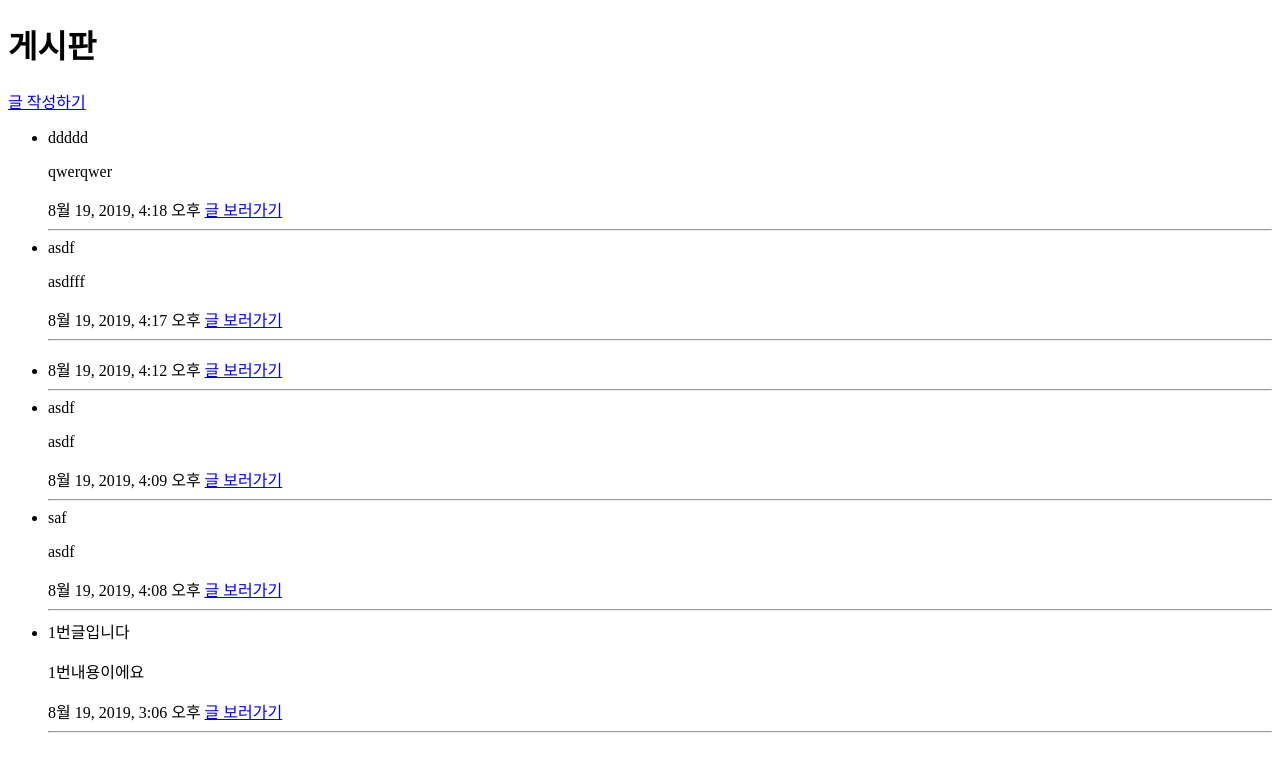
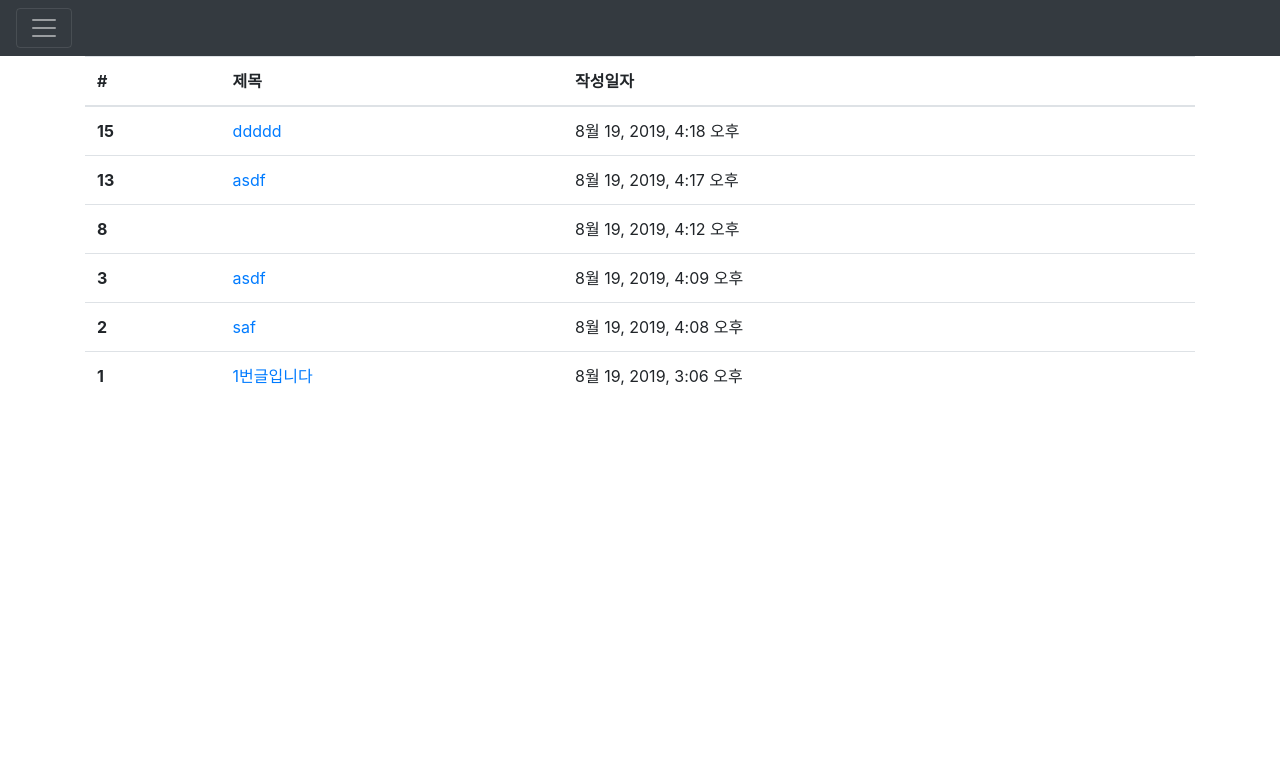
Before and after one commit to ssong10/django-crud, a Django app: page /articles/ in a window 1280 px wide. Shown: the top 772 px of the page. Run offline with Django 3.2, Linux system fonts and the light colour scheme; data comes from the database, SQL or seed files in the repository; both versions use the stored data as it was after the commit; some libraries are stand-ins or nearby versions.

Commit message:
07 | articles | CRUD - U

```diff
--- a/articles/templates/articles/base.html
+++ b/articles/templates/articles/base.html
@@ -5,9 +5,32 @@
   <meta name="viewport" content="width=device-width, initial-scale=1.0">
   <meta http-equiv="X-UA-Compatible" content="ie=edge">
   <title>게시판</title>
+  <link rel="stylesheet" href="https://stackpath.bootstrapcdn.com/bootstrap/4.3.1/css/bootstrap.min.css" integrity="sha384-ggOyR0iXCbMQv3Xipma34MD+dH/1fQ784/j6cY/iJTQUOhcWr7x9JvoRxT2MZw1T" crossorigin="anonymous">
+  <style>
+    {% block css %}
+    {% endblock %}
+  </style>
 </head>
 <body>
-  {% block body %}
-  {% endblock %}
+  <div class="pos-f-t">
+    <div class="collapse" id="navbarToggleExternalContent">
+      <div class="bg-dark p-4">
+        <h5 class="text-white h4">Collapsed content</h5>
+        <span class="text-muted">Toggleable via the navbar brand.</span>
+      </div>
+    </div>
+    <nav class="navbar navbar-dark bg-dark">
+      <button class="navbar-toggler" type="button" data-toggle="collapse" data-target="#navbarToggleExternalContent" aria-controls="navbarToggleExternalContent" aria-expanded="false" aria-label="Toggle navigation">
+        <span class="navbar-toggler-icon"></span>
+      </button>
+    </nav>
+  </div>
+  <div class="container">
+    {% block body %}
+    {% endblock %}
+  </div>
+  <script src="https://code.jquery.com/jquery-3.3.1.slim.min.js" integrity="sha384-q8i/X+965DzO0rT7abK41JStQIAqVgRVzpbzo5smXKp4YfRvH+8abtTE1Pi6jizo" crossorigin="anonymous"></script>
+  <script src="https://cdnjs.cloudflare.com/ajax/libs/popper.js/1.14.7/umd/popper.min.js" integrity="sha384-UO2eT0CpHqdSJQ6hJty5KVphtPhzWj9WO1clHTMGa3JDZwrnQq4sF86dIHNDz0W1" crossorigin="anonymous"></script>
+  <script src="https://stackpath.bootstrapcdn.com/bootstrap/4.3.1/js/bootstrap.min.js" integrity="sha384-JjSmVgyd0p3pXB1rRibZUAYoIIy6OrQ6VrjIEaFf/nJGzIxFDsf4x0xIM+B07jRM" crossorigin="anonymous"></script>
 </body>
 </html>
--- a/articles/templates/articles/detail.html
+++ b/articles/templates/articles/detail.html
@@ -5,5 +5,7 @@
   <h2> {{ article.content}} </h2>
   <h3> {{ article.created_at}} </h3>
   <a href="/articles/">목록으로</a>
-  <a href="/articles/delete/{{ article.pk }}">[X]</a>
+  <a href="/articles/{{ article.pk }}/delete">[X]</a>
+  <a href="/articles/{{ article.pk }}/edit">[수정]</a>
+
 {% endblock %}
--- a/articles/templates/articles/index.html
+++ b/articles/templates/articles/index.html
@@ -1,16 +1,42 @@
 {% extends 'articles/base.html' %}
+
+{% block css %}
+.board_table {
+  display:flex;
+  width : 100wh;
+}
+
+.board_table > tbody {
+  margin:10px;
+}
+
+.table_content {
+
+}
+
+{% endblock %}
+
 {% block body %}
-  <h1>게시판</h1>
-  <a href="/articles/new/">글 작성하기</a>
-  <ul>
+<table class="table">
+  <thead>
+    <tr>
+      <th scope="col">#</th>
+      <th scope="col">제목</th>
+      <th scope="col">작성일자</th>
+    </tr>
+  </thead>
+  <tbody>
     {% for article in articles %}
-    <li>
-      {{ article.title }}
-      <p>{{ article.content }}</p>
-      {{ article.created_at}}
-      <a href="/articles/{{ article.pk }}">글 보러가기</a>
-    <hr>
-    </li>
+    <tr>
+      <th scope="row">{{ article.id }}</th>
+      <td>
+        <a href="/articles/{{article.id}}">
+          {{ article.title }}</td>
+        </a>
+      <td>{{ article.created_at}}</td>
+    </tr>
     {% endfor %}
-  </ul>
+  </tbody>
+
+</table>
 {% endblock %}
--- a/articles/urls.py
+++ b/articles/urls.py
@@ -6,6 +6,8 @@
     path('new/', views.new),
     path('create/', views.create),
     path('<int:article_pk>',views.detail),
-    path('delete/<int:article_pk>',views.delete),
+    path('<int:article_pk>/delete/',views.delete),
+    path('<int:article_pk>/edit/',views.edit),
+    path('<int:article_pk>/update/',views.update),
 
 ]
--- a/articles/views.py
+++ b/articles/views.py
@@ -36,4 +36,20 @@
 def delete(request,article_pk):
     article = Article.objects.get(pk=article_pk)
     article.delete()
-    return redirect('/articles')
+    return redirect('/articles/')
+
+def edit(request,article_pk):
+    article = Article.objects.get(pk=article_pk)
+    context = {
+        'article':article
+    }
+    return render(request,'articles/edit.html',context)
+
+def update(request,article_pk):
+    title = request.GET.get('title')
+    content = request.GET.get('content')
+    article = Article.objects.get(pk=article_pk)
+    article.title = title
+    article.content = content
+    article.save()
+    return redirect(f'/articles/{article.pk}')
```
Also changed, not shown: articles/templates/articles/edit.html (added, +32 -0 lines), db.sqlite3.
